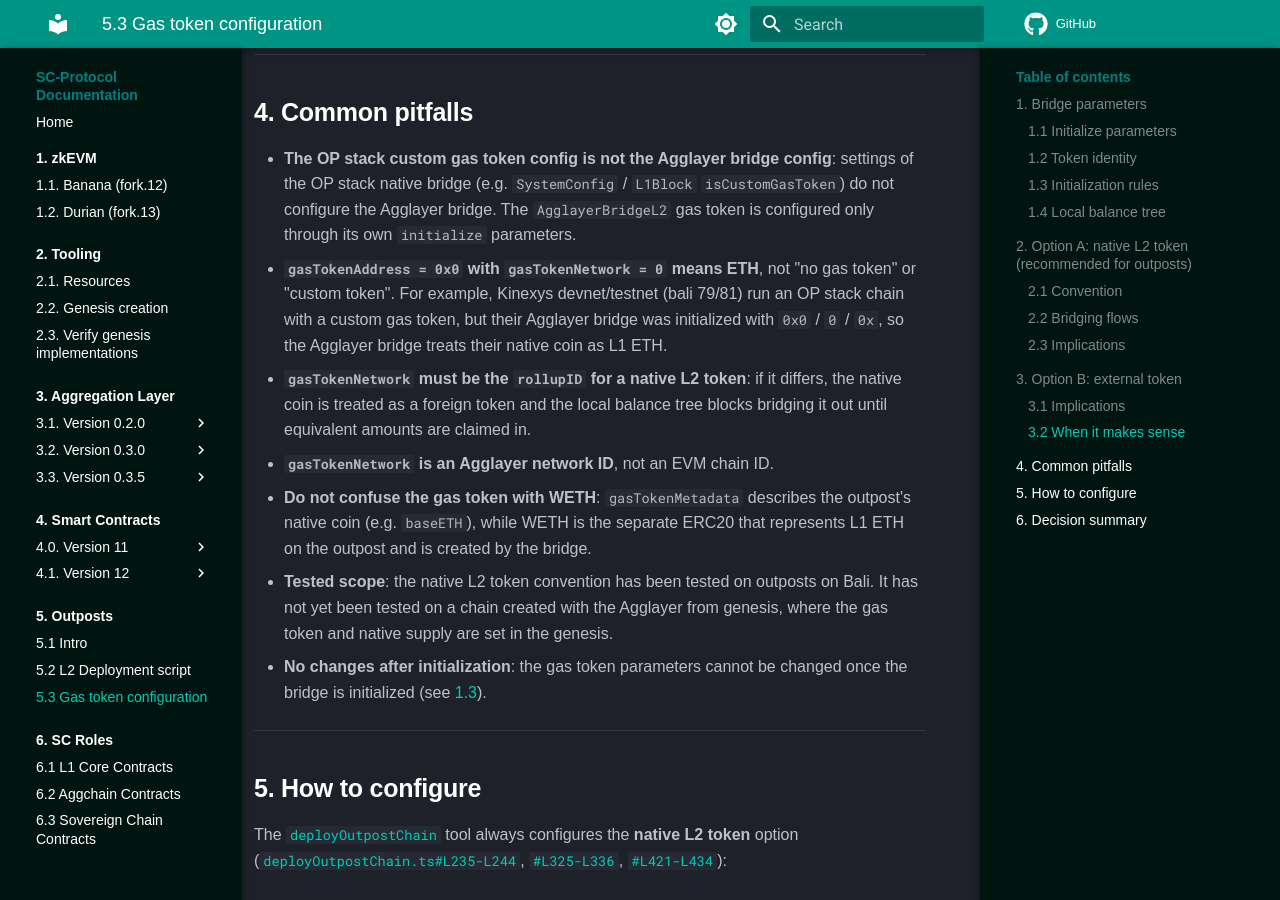
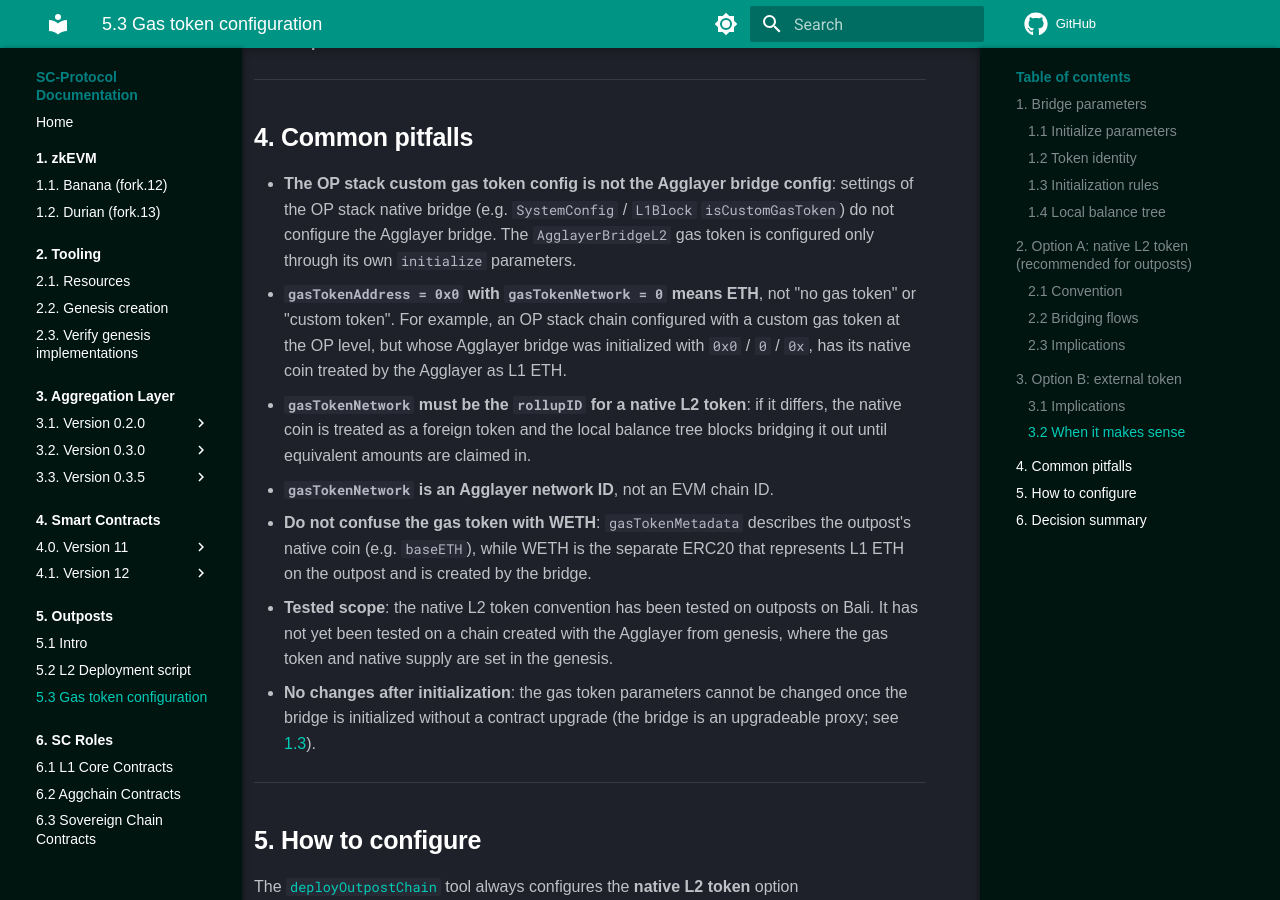
Before and after one commit to agglayer/protocol-team-docs, an MkDocs documentation site: the page built from docs/outposts/Gas-token.md, in a window 1280 px wide and 900 px high, scrolled down 6273 px. Built offline with MkDocs 1.6.1 and Material for MkDocs 9.7.7, drawn with Linux system fonts in a browser that asks for light colours; comment, search, counter and statistics services are not loaded; some of the changed text lies outside the part shown.

Commit message:
docs(outposts): address review feedback on gas token page
Anonymize the customer example, point deployOutpostChain README links to main, and clarify that the gas token can only change via a contract upgrade.

Refs: https://github.com/agglayer/protocol-team-kanban/issues/821

Co-Authored-By: Claude Opus 5.5 <noreply@anthropic.com>

```diff
--- a/docs/outposts/Gas-token.md
+++ b/docs/outposts/Gas-token.md
@@ -43,7 +43,7 @@ The contract enforces the following ([`AgglayerBridgeL2.sol#L348-L388`](https://
     - `gasTokenAddress`, `gasTokenNetwork` and `gasTokenMetadata` are stored
     - a **WETH token** is needed to represent L1 ETH on the chain. If `sovereignWETHAddress = 0x0`, the bridge deploys a wrapped token with metadata `("Wrapped Ether", "WETH", 18)`; otherwise the given address is used
     - the WETH token can later be remapped by the bridge manager with `setSovereignWETHAddress`, which is only allowed when `gasTokenAddress != 0x0`
-- **The gas token is fixed after initialization**: `initialize` is a `reinitializer(3)` that can only be called once by the deployer, and there is no setter for `gasTokenAddress`, `gasTokenNetwork` or `gasTokenMetadata`. Choose the configuration before deploying.
+- **The gas token cannot be changed after initialization without a contract upgrade (the bridge is an upgradeable proxy)**: `initialize` is a `reinitializer(3)` that can only be called once by the deployer, and there is no setter for `gasTokenAddress`, `gasTokenNetwork` or `gasTokenMetadata`. Choose the configuration before deploying.
 
 !!! warning
     On chains with a gas token (`gasTokenAddress != 0x0`), `bridgeMessage` must be called with `msg.value = 0` (`NoValueInMessagesOnGasTokenNetworks`). ETH value in messages is sent with `bridgeMessageWETH`, which burns WETH ([`AgglayerBridge.sol#L424-L466`](https://github.com/agglayer/agglayer-contracts/blob/v12.2.3/contracts/AgglayerBridge.sol#L424-L466)).
@@ -104,7 +104,7 @@ On the outpost, `bridgeAsset(token = 0x0)` always moves the **native coin**; WET
 - **L1 ETH arrives as WETH, not as gas**: ETH bridged from L1 is claimed as the WETH ERC20 on the outpost. It cannot be used to pay gas, and bridging WETH back returns real ETH on L1.
 - **Users get native coin for gas through the chain's own canonical bridge** (e.g. the Base bridge), not through the Agglayer bridge, unless they bring back native coin that was previously bridged out.
 - **The metadata is public-facing**: `gasTokenMetadata` is what wrapped copies on every other network show as name, symbol and decimals.
-- **Fixed at initialization**: see [1.3](#13-initialization-rules).
+- **Not changeable after initialization without a contract upgrade**: see [1.3](#13-initialization-rules).
 
 ---
 
@@ -138,18 +138,18 @@ An outpost is an existing chain whose native coin is minted by its own canonical
 ## 4. Common pitfalls
 
 - **The OP stack custom gas token config is not the Agglayer bridge config**: settings of the OP stack native bridge (e.g. `SystemConfig` / `L1Block` `isCustomGasToken`) do not configure the Agglayer bridge. The `AgglayerBridgeL2` gas token is configured only through its own `initialize` parameters.
-- **`gasTokenAddress = 0x0` with `gasTokenNetwork = 0` means ETH**, not "no gas token" or "custom token". For example, Kinexys devnet/testnet (bali 79/81) run an OP stack chain with a custom gas token, but their Agglayer bridge was initialized with `0x0` / `0` / `0x`, so the Agglayer bridge treats their native coin as L1 ETH.
+- **`gasTokenAddress = 0x0` with `gasTokenNetwork = 0` means ETH**, not "no gas token" or "custom token". For example, an OP stack chain configured with a custom gas token at the OP level, but whose Agglayer bridge was initialized with `0x0` / `0` / `0x`, has its native coin treated by the Agglayer as L1 ETH.
 - **`gasTokenNetwork` must be the `rollupID` for a native L2 token**: if it differs, the native coin is treated as a foreign token and the local balance tree blocks bridging it out until equivalent amounts are claimed in.
 - **`gasTokenNetwork` is an Agglayer network ID**, not an EVM chain ID.
 - **Do not confuse the gas token with WETH**: `gasTokenMetadata` describes the outpost's native coin (e.g. `baseETH`), while WETH is the separate ERC20 that represents L1 ETH on the outpost and is created by the bridge.
 - **Tested scope**: the native L2 token convention has been tested on outposts on Bali. It has not yet been tested on a chain created with the Agglayer from genesis, where the gas token and native supply are set in the genesis.
-- **No changes after initialization**: the gas token parameters cannot be changed once the bridge is initialized (see [1.3](#13-initialization-rules)).
+- **No changes after initialization**: the gas token parameters cannot be changed once the bridge is initialized without a contract upgrade (the bridge is an upgradeable proxy; see [1.3](#13-initialization-rules)).
 
 ---
 
 ## 5. How to configure
 
-The [`deployOutpostChain`](https://github.com/agglayer/agglayer-contracts/blob/v12.2.3/tools/deployOutpostChain/README.md) tool always configures the **native L2 token** option ([`deployOutpostChain.ts#L235-L244`](https://github.com/agglayer/agglayer-contracts/blob/v12.2.3/tools/deployOutpostChain/deployOutpostChain.ts#L235-L244), [`#L325-L336`](https://github.com/agglayer/agglayer-contracts/blob/v12.2.3/tools/deployOutpostChain/deployOutpostChain.ts#L325-L336), [`#L421-L434`](https://github.com/agglayer/agglayer-contracts/blob/v12.2.3/tools/deployOutpostChain/deployOutpostChain.ts#L421-L434)):
+The [`deployOutpostChain`](https://github.com/agglayer/agglayer-contracts/blob/main/tools/deployOutpostChain/README.md) tool always configures the **native L2 token** option ([`deployOutpostChain.ts#L235-L244`](https://github.com/agglayer/agglayer-contracts/blob/v12.2.3/tools/deployOutpostChain/deployOutpostChain.ts#L235-L244), [`#L325-L336`](https://github.com/agglayer/agglayer-contracts/blob/v12.2.3/tools/deployOutpostChain/deployOutpostChain.ts#L325-L336), [`#L421-L434`](https://github.com/agglayer/agglayer-contracts/blob/v12.2.3/tools/deployOutpostChain/deployOutpostChain.ts#L421-L434)):
 
 - `gasTokenAddress` is derived from `network.rollupID` as described in [2.1](#21-convention)
 - `gasTokenNetwork` is `network.rollupID`
```
Also changed, not shown: docs/outposts/L2-Deployment-script.md (+2 -2 lines).
